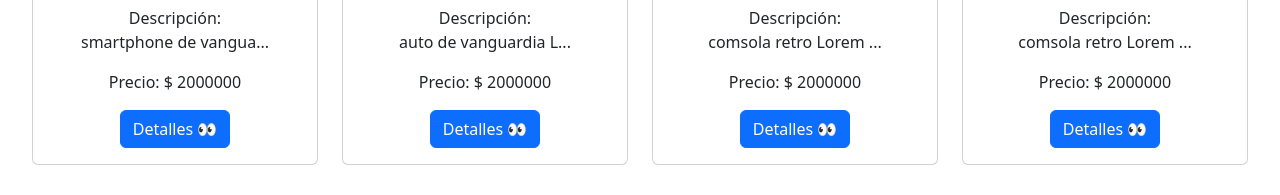
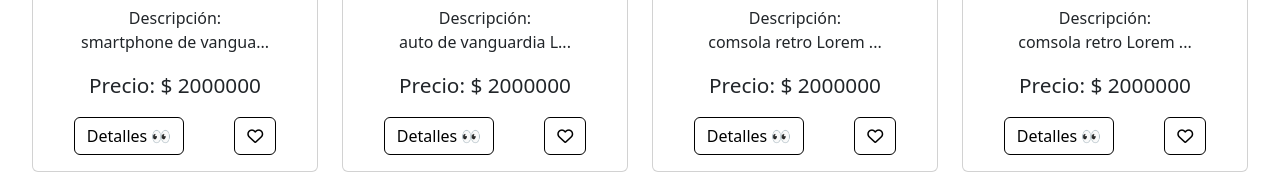
Before and after one commit to Lopezandres07/market-place, a React (Vite) app in the folder frontEnd/: page / in a window 1280 px wide. Shown: the part 299-494 px from the top of the page. Built offline with nearby package versions, Linux system fonts and the light colour scheme; grey boxes are pictures that could not be loaded.

Commit message:
adding favorites and setting the card format

```diff
--- a/frontEnd/index.html
+++ b/frontEnd/index.html
@@ -3,6 +3,10 @@
   <head>
     <meta charset="UTF-8" />
     <meta name="viewport" content="width=device-width, initial-scale=1.0" />
+    <script
+      src="https://kit.fontawesome.com/a3093f572f.js"
+      crossorigin="anonymous"
+    ></script>
     <title>🛒MarketPlace</title>
   </head>
   <body>
--- a/frontEnd/src/App.css
+++ b/frontEnd/src/App.css
@@ -7,6 +7,11 @@
 
 .homeCard {
   padding-bottom: 2rem;
+}
+
+.precio {
+  font-size: 1.3rem;
+  font-weight: 500;
 }
 .product-image {
   min-height: 14rem;
@@ -18,4 +23,38 @@
   max-width: 100%;
   min-width: 100%;
   object-fit: contain;
+  text-align: center;
 }
+
+.buttons {
+  display: flex;
+  justify-content: space-around;
+}
+#btn-detalles {
+  background-color: #ffffff;
+  border-color: #000000;
+  color: #000000;
+}
+#btn-detalles:hover {
+  background-color: #26ff00;
+  border-color: #000000;
+  color: #000000;
+}
+#btn-favorite {
+  background-color: #ffffff;
+  border-color: #000000;
+  color: #000000;
+}
+.favorite-heart {
+  color: red;
+}
+
+.homeCardFavorites {
+  padding-bottom: 2rem;
+}
+
+.product-image-fav {
+  min-height: 18rem;
+  max-height: 18rem;
+  object-fit: cover;
+}
--- a/frontEnd/src/App.jsx
+++ b/frontEnd/src/App.jsx
@@ -1,6 +1,7 @@
 import "./App.css";
 import "bootstrap/dist/css/bootstrap.min.css";
 import Products from "./Views/Products";
+import Favorites from "./Views/Favorites";
 
 function App() {
   return (
--- /dev/null
+++ b/frontEnd/src/Views/Favorites.jsx
@@ -0,0 +1,66 @@
+import React, { useState } from "react";
+import { Card, Row, Col, Button, Modal } from "react-bootstrap";
+
+const Favorites = ({ favorites, removeFromFavorites }) => {
+  const [showModal, setShowModal] = useState(false);
+  const [selectedProduct, setSelectedProduct] = useState(null);
+
+  const handleShowModal = (product) => {
+    setSelectedProduct(product);
+    setShowModal(true);
+  };
+
+  const handleCloseModal = () => {
+    setShowModal(false);
+  };
+
+  return (
+    <>
+      <h2 className="text-center mb-4">Favoritos</h2>
+      <Row xs={1} sm={2} md={3} lg={4} className="mb-4">
+        {favorites.map((item) => (
+          <Col key={item.id}>
+            <div className="homeCardFavorites">
+              <Card>
+                <Card.Img
+                  className="product-image-fav"
+                  variant="top"
+                  src={item.urlimage}
+                  onClick={() => handleShowModal(item)}
+                />
+                <Card.Body>
+                  <div className="d-flex justify-content-between align-items-center">
+                    <Card.Title>{item.name}</Card.Title>
+                    <Button
+                      variant="outline"
+                      onClick={() => removeFromFavorites(item)}
+                    >
+                      <i className="fas fa-heart"></i>
+                    </Button>
+                  </div>
+                </Card.Body>
+              </Card>
+            </div>
+          </Col>
+        ))}
+      </Row>
+
+      {/* Modal para mostrar la descripción y precio del producto seleccionado */}
+      <Modal show={showModal} onHide={handleCloseModal}>
+        <Modal.Header closeButton>
+          <Modal.Title>{selectedProduct && selectedProduct.name}</Modal.Title>
+        </Modal.Header>
+        <Modal.Body className="text-center ">
+          <p className="text-justify">
+            {selectedProduct && selectedProduct.description}
+          </p>
+          <p className="h4">
+            Precio: $ {selectedProduct && selectedProduct.price}
+          </p>
+        </Modal.Body>
+      </Modal>
+    </>
+  );
+};
+
+export default Favorites;
--- a/frontEnd/src/Views/Products.jsx
+++ b/frontEnd/src/Views/Products.jsx
@@ -1,10 +1,12 @@
 import React, { useState } from "react";
 import { Card, Row, Col, Button, Modal } from "react-bootstrap";
+import Favorites from "./Favorites";
 import "../App.css";
 
 const Products = () => {
   const [showDetails, setShowDetails] = useState(false);
   const [selectedProduct, setSelectedProduct] = useState(null);
+  const [favorites, setFavorites] = useState([]);
 
   const handleDetailsClick = (product) => {
     setSelectedProduct(product);
@@ -13,6 +15,22 @@ const Products = () => {
 
   const handleCloseDetails = () => {
     setShowDetails(false);
+  };
+
+  const addToFavorites = (product) => {
+    if (isFavorite(product)) {
+      setFavorites(favorites.filter((fav) => fav.id !== product.id));
+    } else {
+      setFavorites([...favorites, product]);
+    }
+  };
+
+  const isFavorite = (product) => {
+    return favorites.some((fav) => fav.id === product.id);
+  };
+
+  const removeFromFavorites = (product) => {
+    setFavorites(favorites.filter((fav) => fav.id !== product.id));
   };
 
   const products = [
@@ -84,13 +102,29 @@ const Products = () => {
                       ? item.description.substring(0, 20) + "..."
                       : item.description}{" "}
                   </Card.Text>
-                  <Card.Text> Precio: $ {item.price}</Card.Text>
-                  <div className="d-flex justify-content-center">
+                  <Card.Text className="precio">
+                    {" "}
+                    Precio: $ {item.price}
+                  </Card.Text>
+                  <div className="buttons">
                     <Button
+                      id="btn-detalles"
                       key={item.id}
                       onClick={() => handleDetailsClick(item)}
                     >
                       Detalles 👀
+                    </Button>
+                    <Button
+                      id="btn-favorite"
+                      onClick={() => addToFavorites(item)}
+                    >
+                      <i
+                        className={
+                          isFavorite(item)
+                            ? "fas fa-heart favorite-heart"
+                            : "far fa-heart"
+                        }
+                      ></i>
                     </Button>
                   </div>
                 </Card.Body>
@@ -104,16 +138,26 @@ const Products = () => {
         <Modal.Header closeButton>
           <Modal.Title>{selectedProduct && selectedProduct.name}</Modal.Title>
         </Modal.Header>
-        <Modal.Body>
+        <Modal.Body className="text-center">
           <img
             src={selectedProduct && selectedProduct.urlimage}
             alt={selectedProduct && selectedProduct.name}
             className="modal-image"
           />
-          <p>{selectedProduct && selectedProduct.description}</p>
-          <p>Precio: $ {selectedProduct && selectedProduct.price}</p>
+          <p className="text-justify">
+            {selectedProduct && selectedProduct.description}
+          </p>
+          <p className="text-center h4">
+            Precio: $ {selectedProduct && selectedProduct.price}
+          </p>
         </Modal.Body>
       </Modal>
+
+      {/* Vista de Favoritos */}
+      <Favorites
+        favorites={favorites}
+        removeFromFavorites={removeFromFavorites}
+      />
     </>
   );
 };
```
